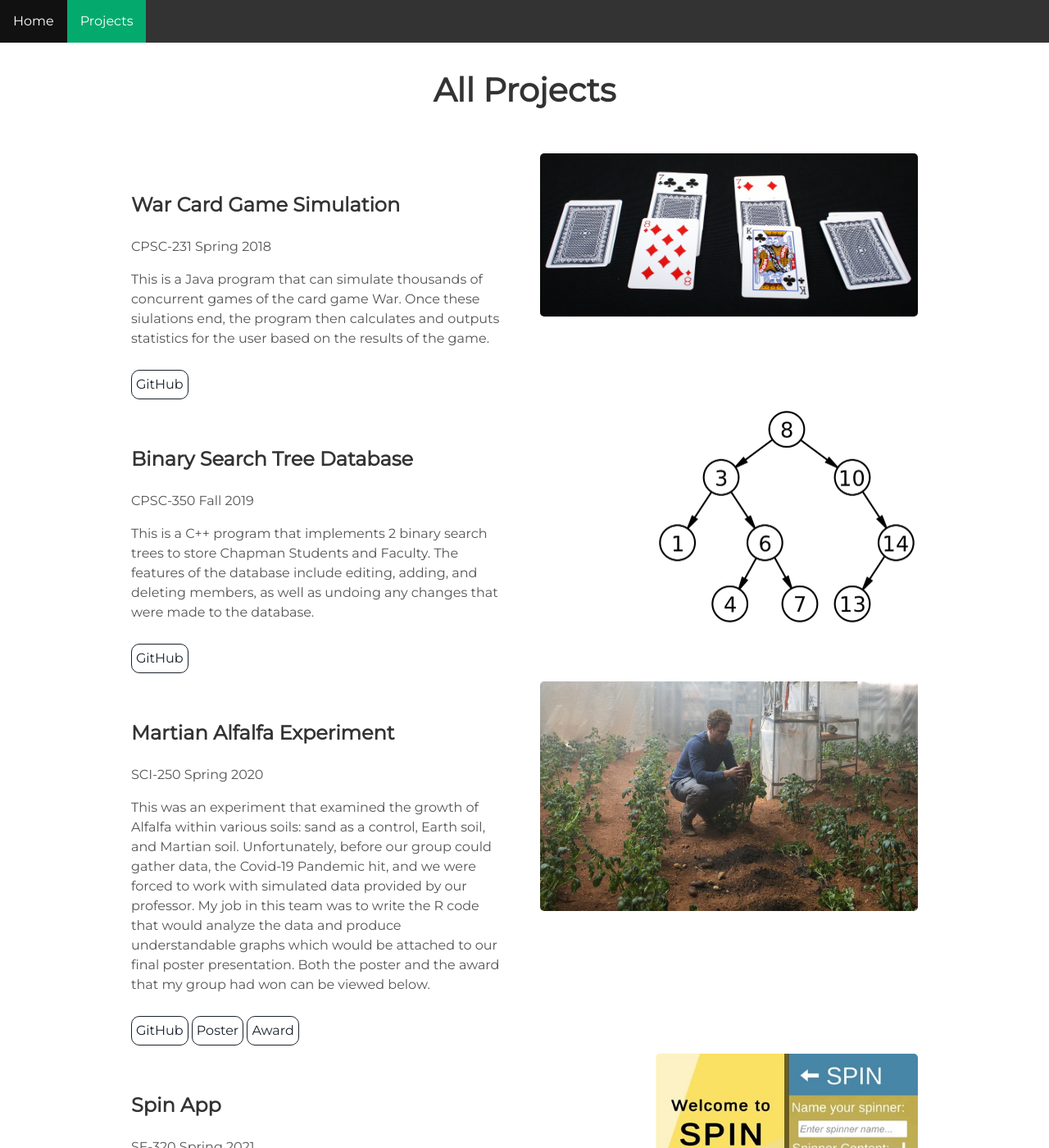
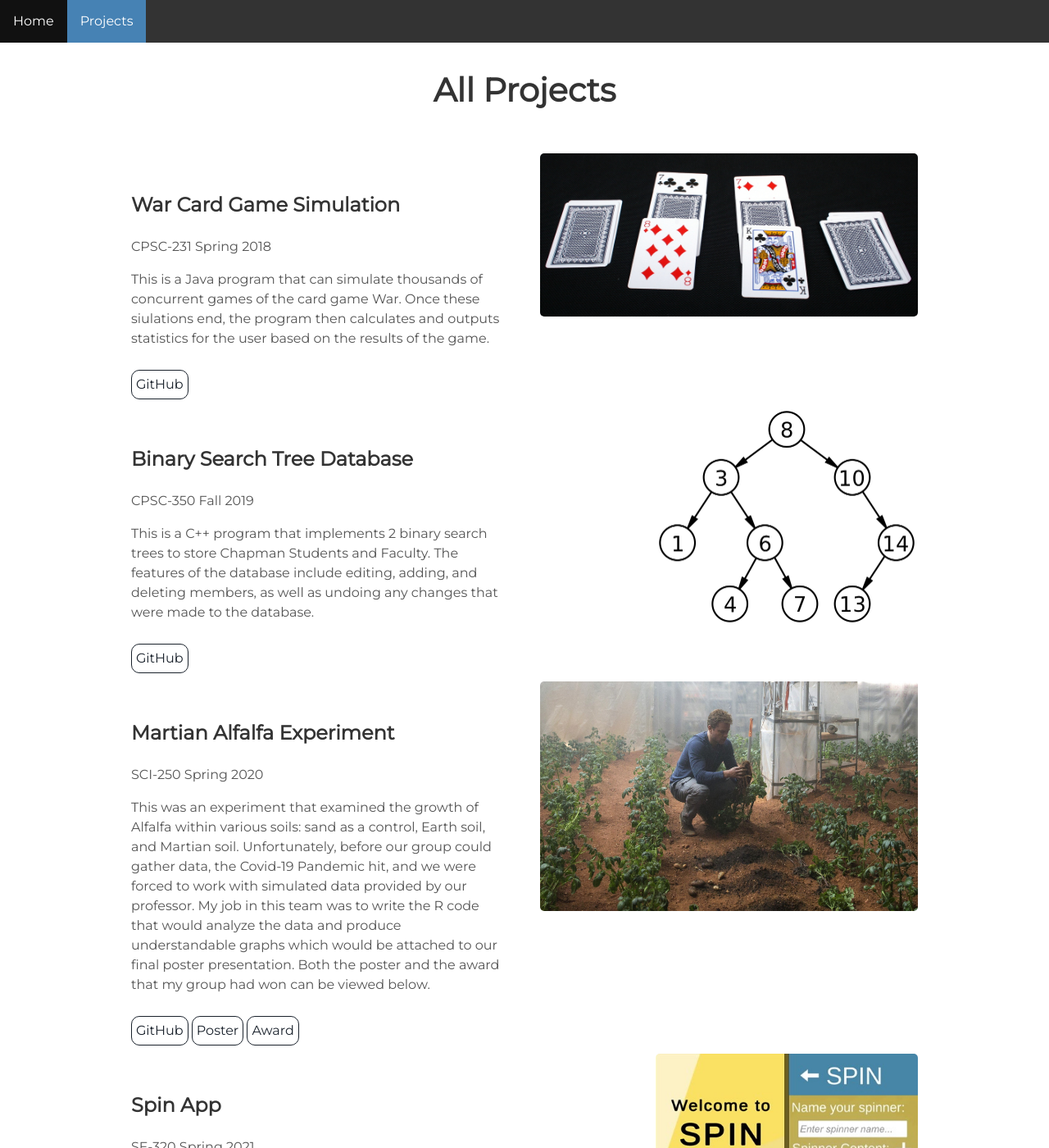
Before and after one commit to coleternes/coleternes.github.io, a Jekyll site: the page built from projectspage.html, in a window 1280 px wide and 1400 px high. Shown: the whole window at 82% size. Built offline with Jekyll 4.4.1, drawn with Linux system fonts in a browser that asks for light colours.

Commit message:
Adjusted coloring

```diff
--- a/_includes/pb_head.html
+++ b/_includes/pb_head.html
@@ -40,7 +40,7 @@
     }
 
     .active {
-      background-color: #04AA6D;
+      background-color: #4682B4;
     }
   </style>
 
```
